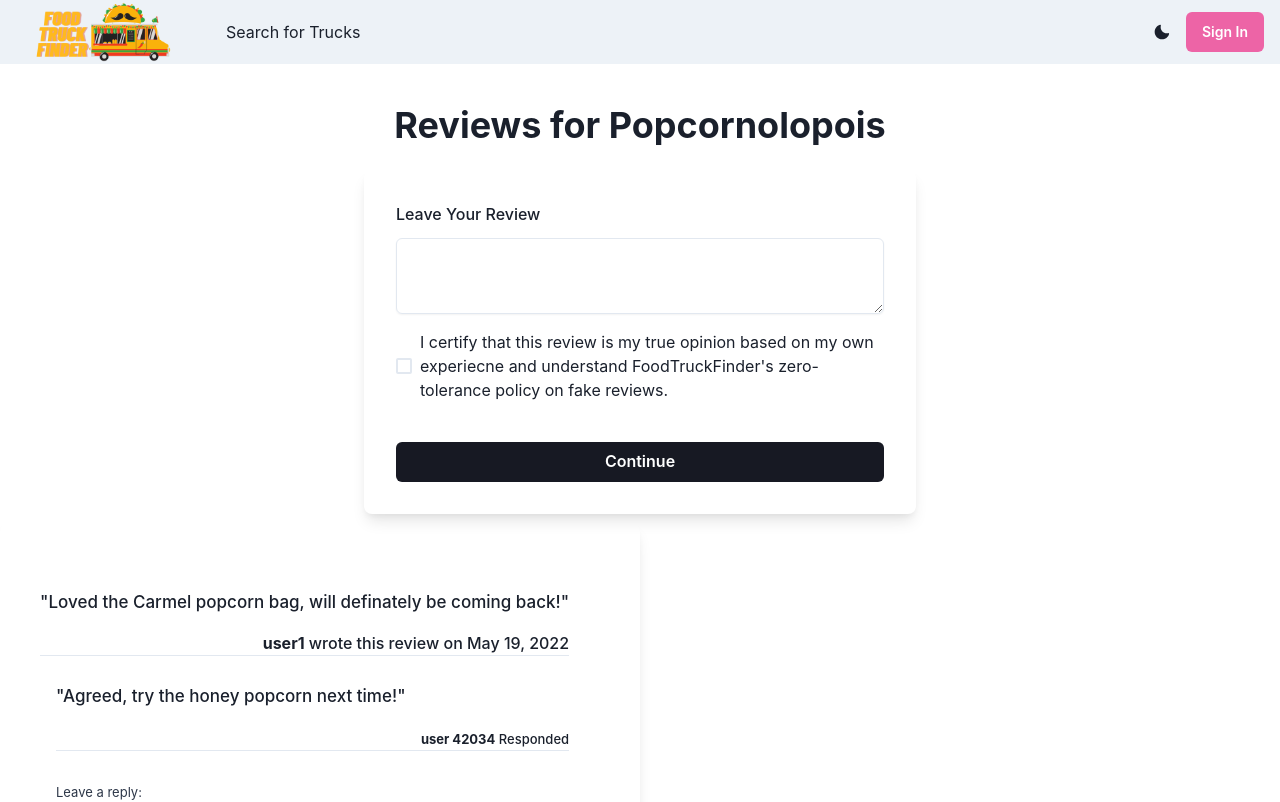
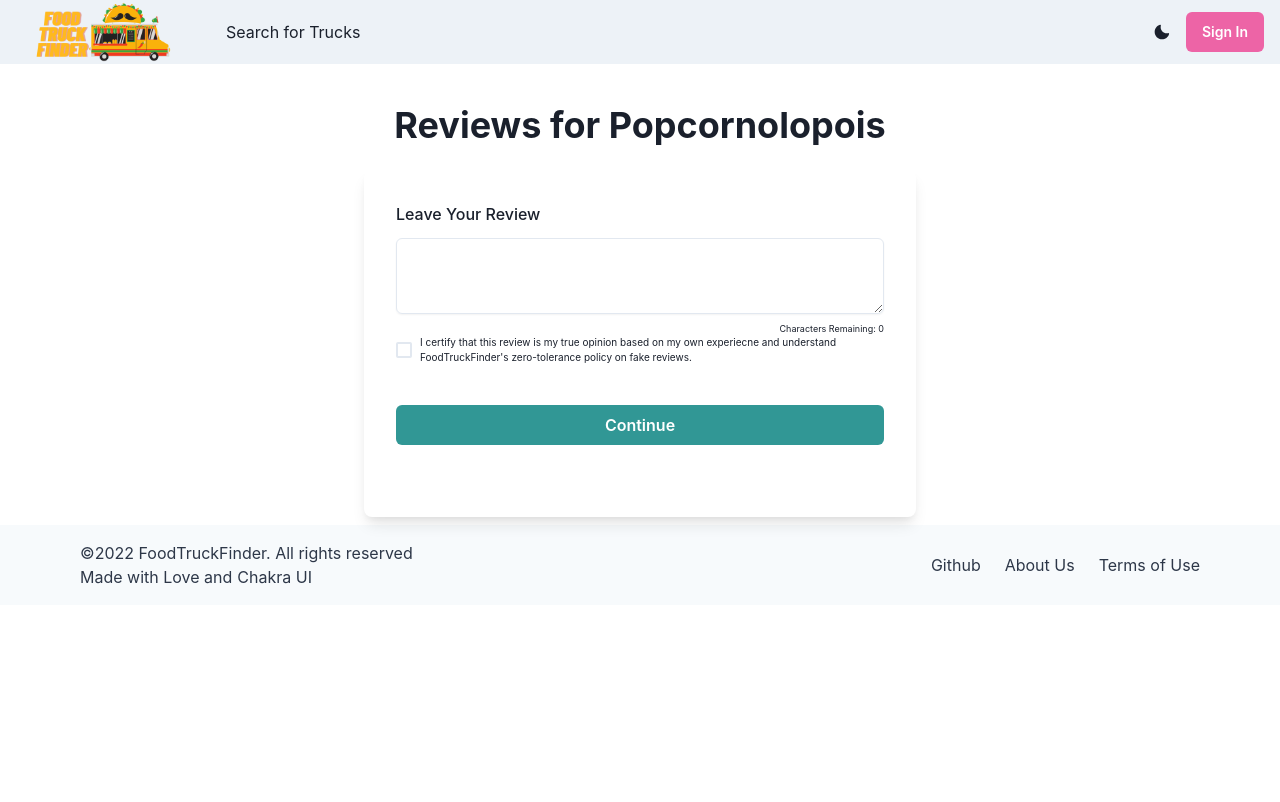
Before and after one commit to JFlo1981/FoodTruckFinder, a React (Create React App) app in the folder client/: page /truck/reviews in a window 1280 px wide. Shown: the top 802 px of the page. Built offline with nearby package versions, Linux system fonts and the light colour scheme.

Commit message:
Adds initial mutation for Review

```diff
--- a/client/src/components/ReviewForm/index.js
+++ b/client/src/components/ReviewForm/index.js
@@ -1,17 +1,49 @@
-import React from "react";
+import React, { useState } from "react";
+import { useMutation } from "@apollo/client";
+import { CREATE_REVIEW } from "../../utils/mutations";
 import {
+  Box,
+  Button,
+  chakra,
+  Checkbox,
   Flex,
-  Box,
   FormControl,
   FormLabel,
   Textarea,
-  Checkbox,
   Stack,
-  Button,
   useColorModeValue,
 } from "@chakra-ui/react";
 
 function ReviewForm() {
+  const [reviewContent, setCurrentReviewContent] = useState("");
+  const [characterAmount, setCharacterAmount] = useState(0);
+
+  const handleUserInput = (event) => {
+    if (event.target.value.length <= 1600) {
+      setCurrentReviewContent(event.target.value);
+      setCharacterAmount(1600 - event.target.value.length);
+    }
+  };
+
+  const [addReview, { error }] = useMutation(CREATE_REVIEW);
+
+  //
+  const formSubmitHandler = async (event) => {
+    event.preventDefault();
+
+    try {
+      await addReview({
+        variables: { reviewContent },
+      });
+
+      // Clear the textarea and reset Character Limit
+      setCurrentReviewContent("");
+      setCharacterAmount(0);
+    } catch (e) {
+      console.error(e);
+    }
+  };
+
   return (
     <Flex align={"center"} justify={"center"}>
       <Stack spacing={8} mx={"auto"} maxW={"xl"} py={2} px={3}>
@@ -22,7 +54,8 @@ function ReviewForm() {
           p={8}
         >
           <Stack spacing={4}>
-            <FormControl id="email">
+            <form onSubmit={formSubmitHandler}>
+              <FormControl>
                 <FormLabel>Leave Your Review</FormLabel>
                 <Textarea
                   mt={1}
@@ -30,8 +63,15 @@ function ReviewForm() {
                   shadow="sm"
                   focusBorderColor="brand.400"
                   fontSize={{ sm: "sm" }}
+                  value={reviewContent}
+                  onChange={handleUserInput}
                 />
               </FormControl>
+
+              {/* Character Count */}
+              <chakra.p fontSize={"9px"} textAlign={"right"} marginTop={"2"}>
+                Characters Remaining: {characterAmount}
+              </chakra.p>
 
               <Stack spacing={10}>
                 <Stack
@@ -39,22 +79,39 @@ function ReviewForm() {
                   align={"start"}
                   justify={"space-between"}
                 >
-                <Checkbox>
-                  I certify that this review is my true opinion based on my own
-                  experiecne and understand FoodTruckFinder's zero-tolerance
-                  policy on fake reviews.
+                  {/* Disclosure to Terms of Use */}
+                  <Checkbox required>
+                    <chakra.p fontSize={"10px"}>
+                      I certify that this review is my true opinion based on my
+                      own experiecne and understand FoodTruckFinder's
+                      zero-tolerance policy on fake reviews.
+                    </chakra.p>
                   </Checkbox>
                 </Stack>
+
+                {/* Submit Button -> Form Handler */}
                 <Button
-                bg={"gray.900"}
+                  type="submit"
+                  bg={"teal.500"}
                   color={"white"}
                   _hover={{
-                  bg: "gray.700",
+                    bg: "teal.600",
                   }}
                 >
                   Continue
                 </Button>
+
+                {/* Display error message if applicable */}
+                <chakra.p>
+                  {error && (
+                    <span>
+                      Hmm...we could not process your request. Please try again
+                      later!
+                    </span>
+                  )}
+                </chakra.p>
               </Stack>
+            </form>
           </Stack>
         </Box>
       </Stack>
--- a/client/src/pages/TruckReviews.js
+++ b/client/src/pages/TruckReviews.js
@@ -14,7 +14,7 @@ const TruckReviews = () => {
 
       <ReviewForm />
 
-      <Reviews />
+      {/* <Reviews /> */}
     </div>
   );
 };
--- a/client/src/utils/mutations.js
+++ b/client/src/utils/mutations.js
@@ -23,3 +23,18 @@ export const CREATE_USER = gql`
     }
   }
 `;
+
+export const CREATE_REVIEW = gql`
+  mutation addReview($reviewText: String!) {
+    addReview(reviewText: $reviewText) {
+      _id
+      reviewText
+      createdAt
+      username
+      reactionCount
+      reactions {
+        _id
+      }
+    }
+  }
+`;
```
Lines whose indentation alone changed are shown as unchanged.
